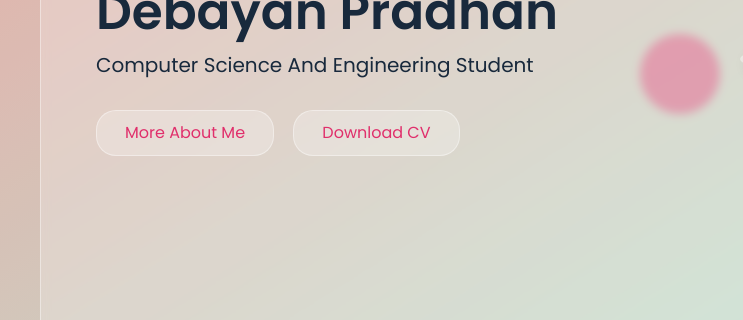
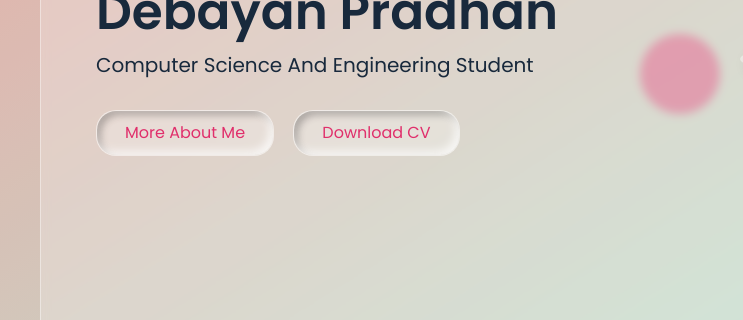
Before and after one commit to Phoenix-031/Phoenix-031.github.io, a plain HTML site: page index.html in a window 1280 px wide. Shown: the part 341-661 px from the top of the page, 0-743 px from the left. Drawn offline with Linux system fonts and the light colour scheme; a web font is replaced by a local one.

Commit message:
added desgin changes

```diff
--- a/styles/style.css
+++ b/styles/style.css
@@ -445,6 +445,7 @@ section.active{
     vertical-align: middle;
     margin-bottom: 50px;
     transition: color  0.3s ease;
+    box-shadow: inset -4px -4px 8px rgba(255, 255, 255, 0.712),inset 4px 4px 7px rgba(38, 37, 37, 0.3);
 }
 
 
```
